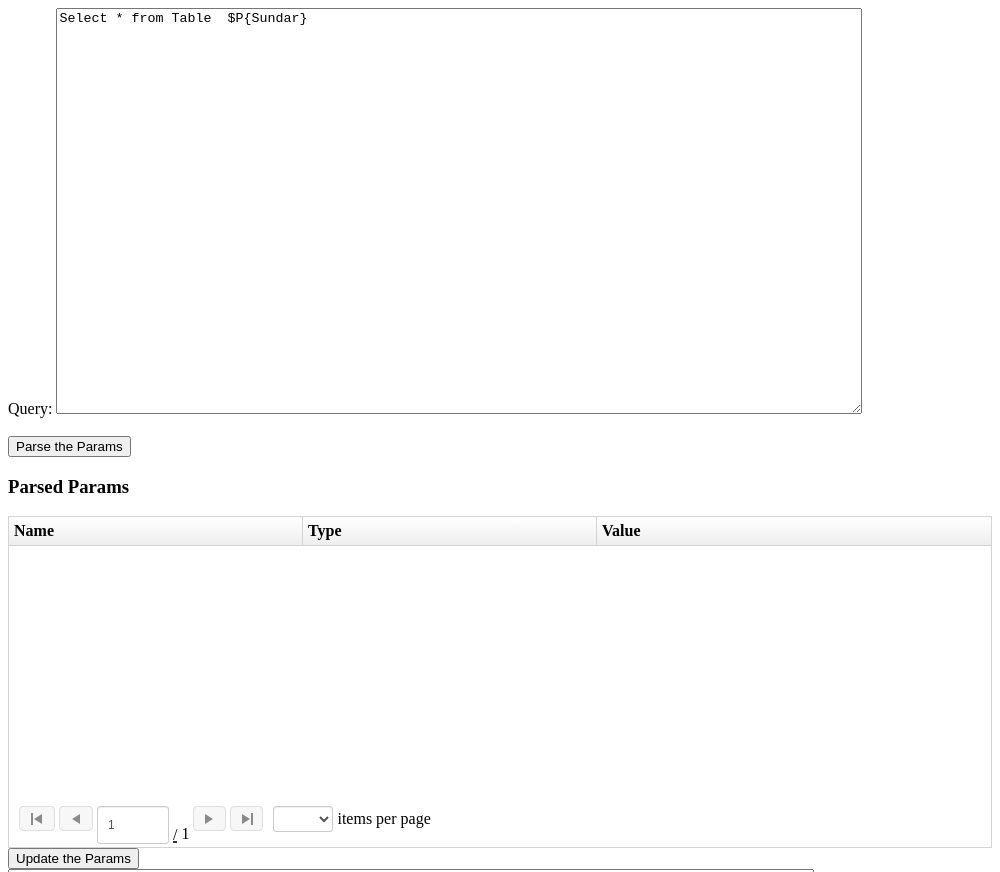
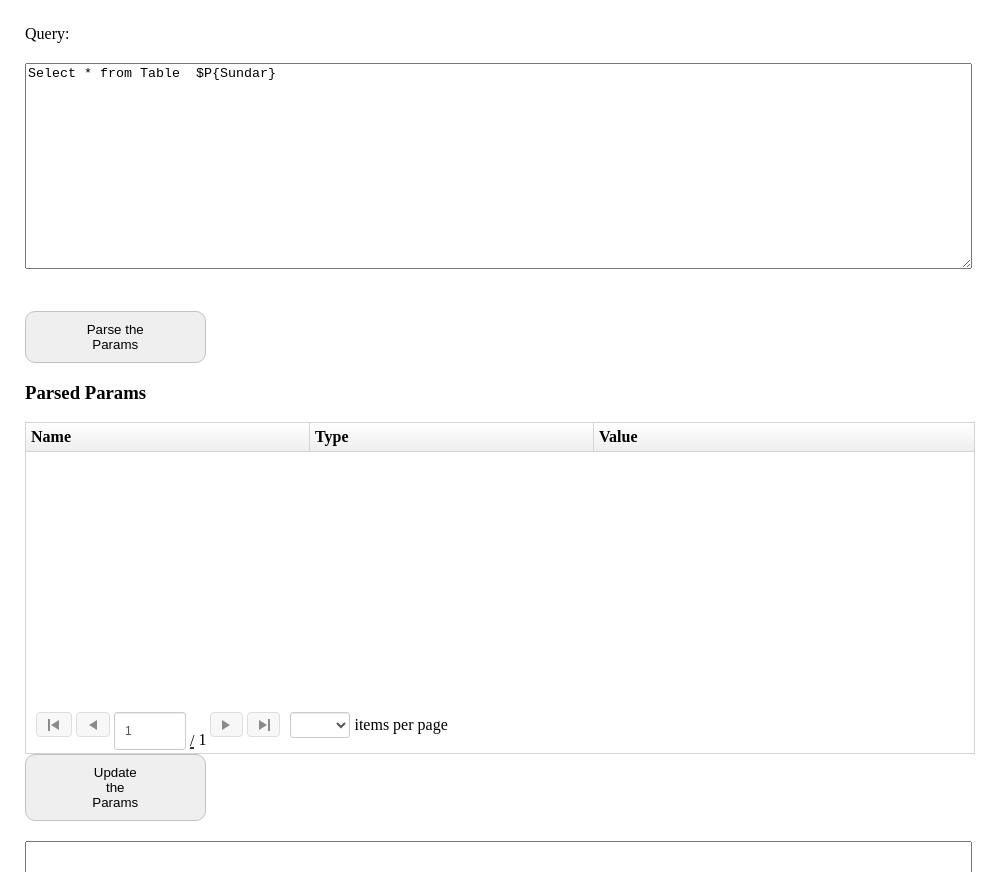
Before and after one commit to SundarNatarajan/node_mysql_query_parser, an Electron app: page angular.html in a window 1000 px wide. Shown: the top 872 px of the page. Drawn offline with nearby package versions, Linux system fonts and the light colour scheme.

Commit message:
UI Changes by SSS

```diff
--- a/angular.html
+++ b/angular.html
@@ -9,9 +9,9 @@
 
 
 <body>
-    <form name="myForm" ng-app="myApp" ng-controller="myCtrl">
+    <!--<form name="myForm" ng-app="myApp" ng-controller="myCtrl">
         <div>
-            Query: <textarea class="txtArea" name="frm_query" placeholder="Paste the SQL Query"  ng-model="models.query" required></textarea>
+            Query: <textarea class="txtArea" name="frm_query" placeholder="Paste the SQL Query" ng-model="models.query" required></textarea>
             <span ng-show="models.isClicked && myForm.frm_query.$error.required">Enter the Sql Query</span>
             </br>
             </br>
@@ -29,6 +29,31 @@
         </div>
         <div>
             <textarea class="txtArea" name="frm_updatedQuery" readonly ng-model="models.updatedQuery" required></textarea>
+
+        </div>
+    </form>-->
+
+    <form name="myForm" ng-app="myApp" ng-controller="myCtrl">
+        <div>
+            Query: <textarea class="txtArea" name="frm_query" placeholder="Paste the SQL Query" ng-model="models.query" required></textarea>
+            <span class="error" ng-show="models.isClicked && myForm.frm_query.$error.required">Enter the Sql Query</span>
+            </br>
+            </br>
+            <button name="frm_btn" class="frm_btn" ng-click="parseParams()">Parse the Params</button>
+
+            </br>
+            <h3>Parsed Params</h3>
+
+            <div id="grid1" ui-grid="gridOptions" ui-grid-pagination ui-grid-edit class="grid"></div>
+        </div>
+        <div>
+            <button name="frm_btn" class="frm_btn" ng-click="updateQuery()">Update the Params</button>
+            </br>
+
+        </div>
+        <div>
+            <textarea class="txtArea" name="frm_updatedQuery" readonly ng-model="models.updatedQuery"></textarea>
+
             <input type="text" name="pathName" ng-model="models.currentQueryPath" required/>
             <input type="text" name="fileName" ng-model="models.currentQueryFile" required/>
             <span ng-show="models.isQuerySaveAction && (myForm.frm_updatedQuery.$error.required || myForm.pathName.$error.required || myForm.fileName.$error.required)">Update the Params / Enter the Sql Query file details</span>
@@ -36,10 +61,11 @@
             <button name="frm_btn" ng-click="saveQuery()">Save Query</button>
 
             </br>
-            {{models.error}}
-            {{models.success}}
+            {{models.error}} {{models.success}}
+
         </div>
     </form>
+
 </body>
 
 </html>
--- a/css/styles.css
+++ b/css/styles.css
@@ -3,8 +3,30 @@
     width: 240;
     height: 300;
 }
-.txtArea {
-    /*border: 1px solid rgb(212,212,212);*/
-    width: 800px;
-    height: 400px;
-}
+    textarea.txtArea {
+        max-width: 100%;
+        height: 200px;
+        margin: 20px 0;
+        width: 99%;
+    }
+    body {
+        margin:25px;
+    }
+    button.frm_btn {
+        border: 1px solid #c1c1c1;
+        width: 19%;
+        padding: 10px 60px;
+        border-radius: 10px;
+    }
+     button.frm_btn:hover {
+        border: 1px solid #c1c1c1;
+        padding: 10px 60px;
+        width: 19%;
+        background: #fff;
+        border-radius: 10px;
+        box-shadow: 2px 2px 2px 2px #c1c1c1;
+        cursor: pointer;
+    }
+    span.error{
+        color: #ff0000;
+    }
```
Also changed, not shown: .eslintrc.js (added). Lines whose indentation alone changed are shown as unchanged.
